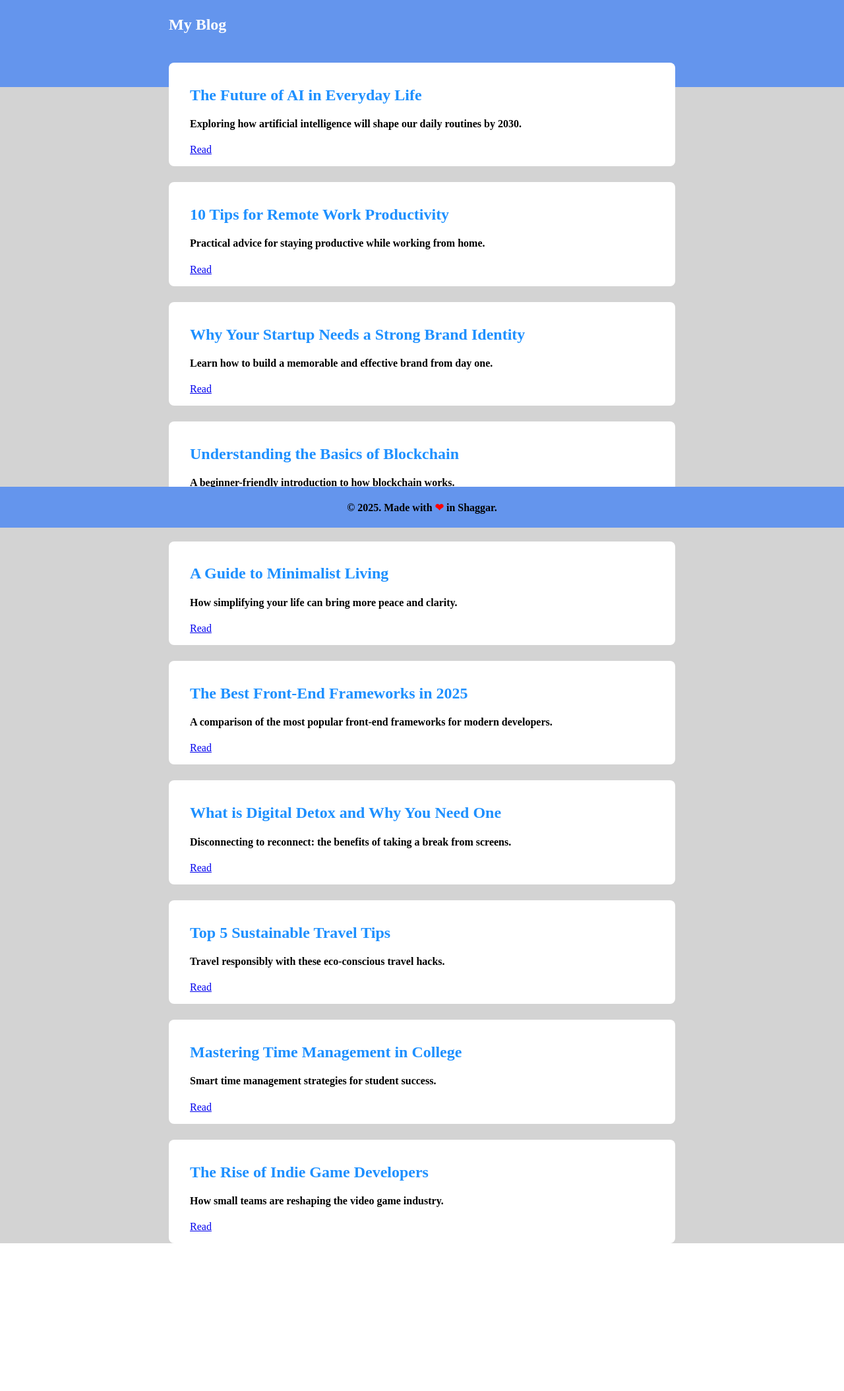
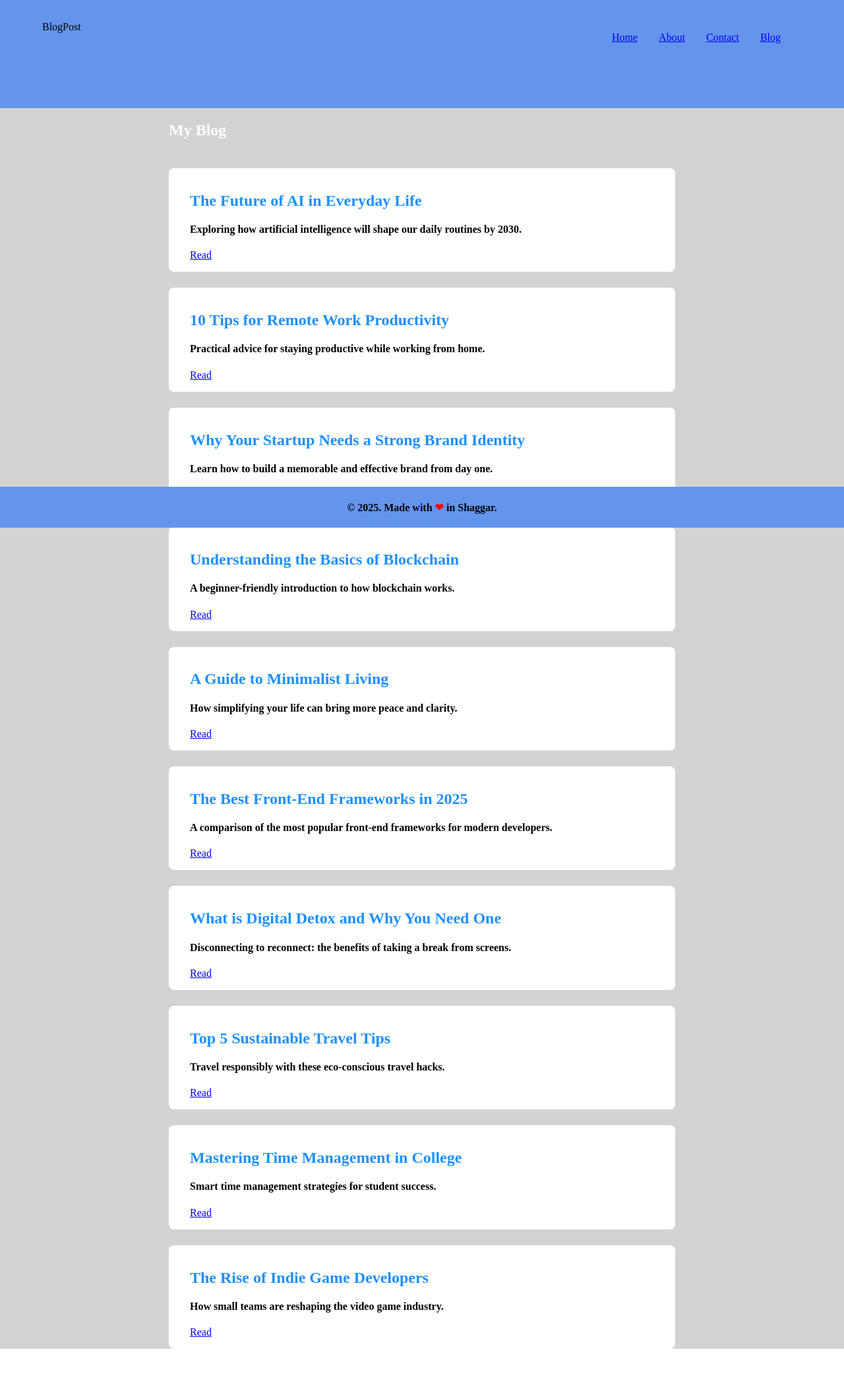
Before and after one commit to Gesifeta/blog_post, a Flask app: page / in a window 1280 px wide. Shown: the whole page at 66% size. Before the commit the page ends 1885 px from the top, so only its background shows below. Run offline with Flask 3, Linux system fonts and the light colour scheme.

Commit message:
added navigation list on the header

```diff
--- a/server.py
+++ b/server.py
@@ -15,5 +15,18 @@ def get_post(id):
     return render_template("post.html",posts=[post],id=id, len = len(post),year=year)
 
 
+@app.route("/about")
+def about():
+    return "About"
+
+@app.route("/contact")
+def contact():
+    return "Contact"
+
+@app.route("/posts")
+def sample_blog_posts():
+    return "Sample Posts"
+
+
 if __name__ == '__main__':
     app.run(debug=True)
--- a/static/css/styles.css
+++ b/static/css/styles.css
@@ -5,10 +5,17 @@ body{
 }
 header{
     display: flex;
-    justify-content: center;
-    padding: 2rem 0 0 0;
+    justify-content: space-between;
+    padding: 2rem 4rem;
     background-color: cornflowerblue;
     min-height: 100px;
+}
+header nav{
+    padding: 1rem 2rem;
+    display: flex;
+    gap: 2rem;
+    justify-content: space-between;
+
 }
 .blog-title{
     background-color: lightskyblue;
@@ -27,7 +34,6 @@ main{
 .posts {
     width: 60%;
     margin: auto;
-    margin-top: -8rem;
     display: flex;
     flex-direction: column;
     gap: 1.5rem;
--- a/templates/header.html
+++ b/templates/header.html
@@ -3,10 +3,17 @@
 <head>
     <meta charset="UTF-8">
     <title>Title</title>
-
 </head>
 <body>
  <header class="header">
+
+     <span >BlogPost</span>
+     <nav class="nav">
+       <a class="nav__item" href='{{ url_for("index") }}'>Home</a>
+       <a href="{{ url_for('index') }}">About</a>
+       <a href="{{ url_for('contact') }}">Contact</a>
+       <a href="{{ url_for('sample_blog_posts') }}">Blog</a>
+     </nav>
 </header>
 </body>
 </html>
```
